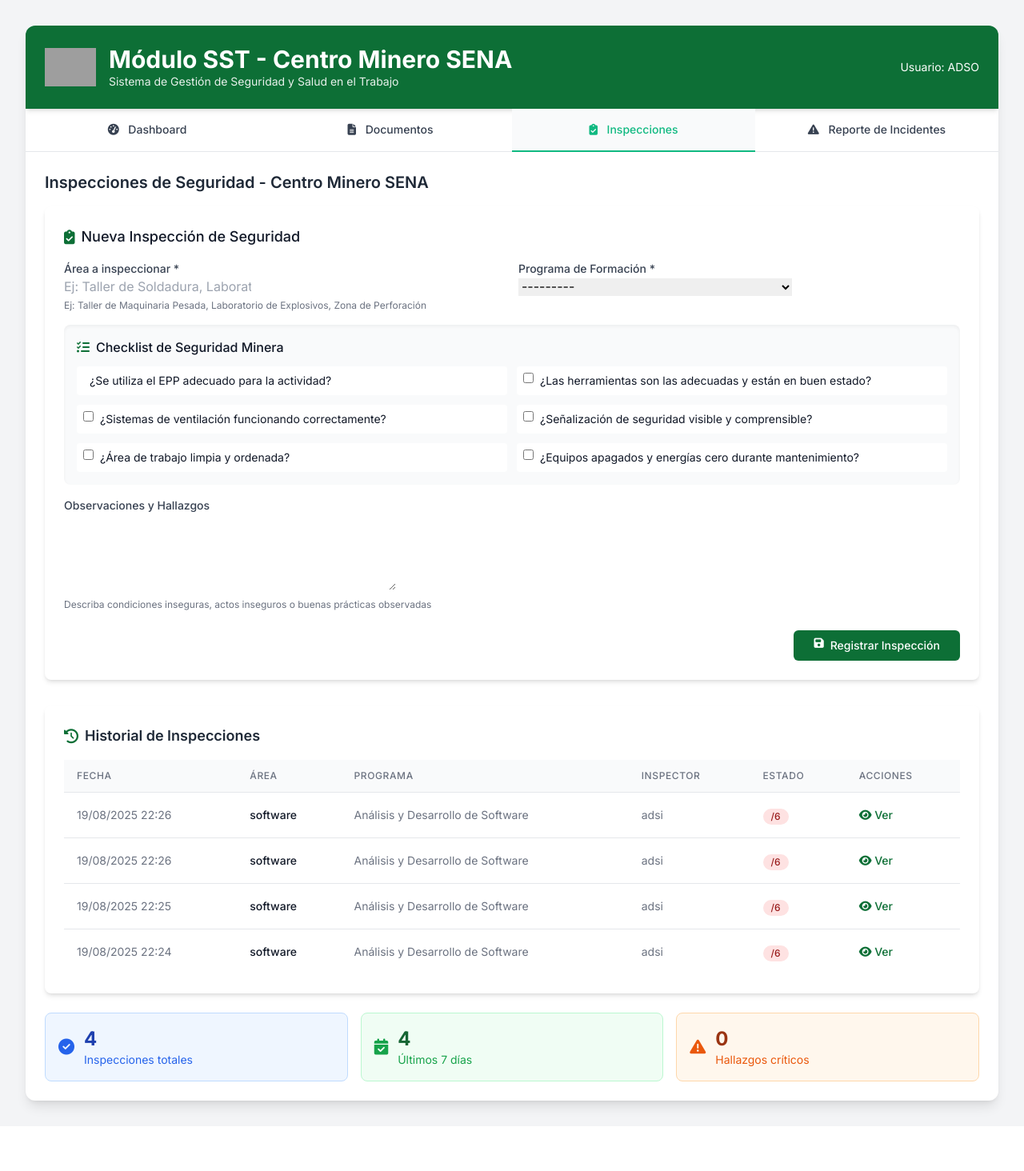
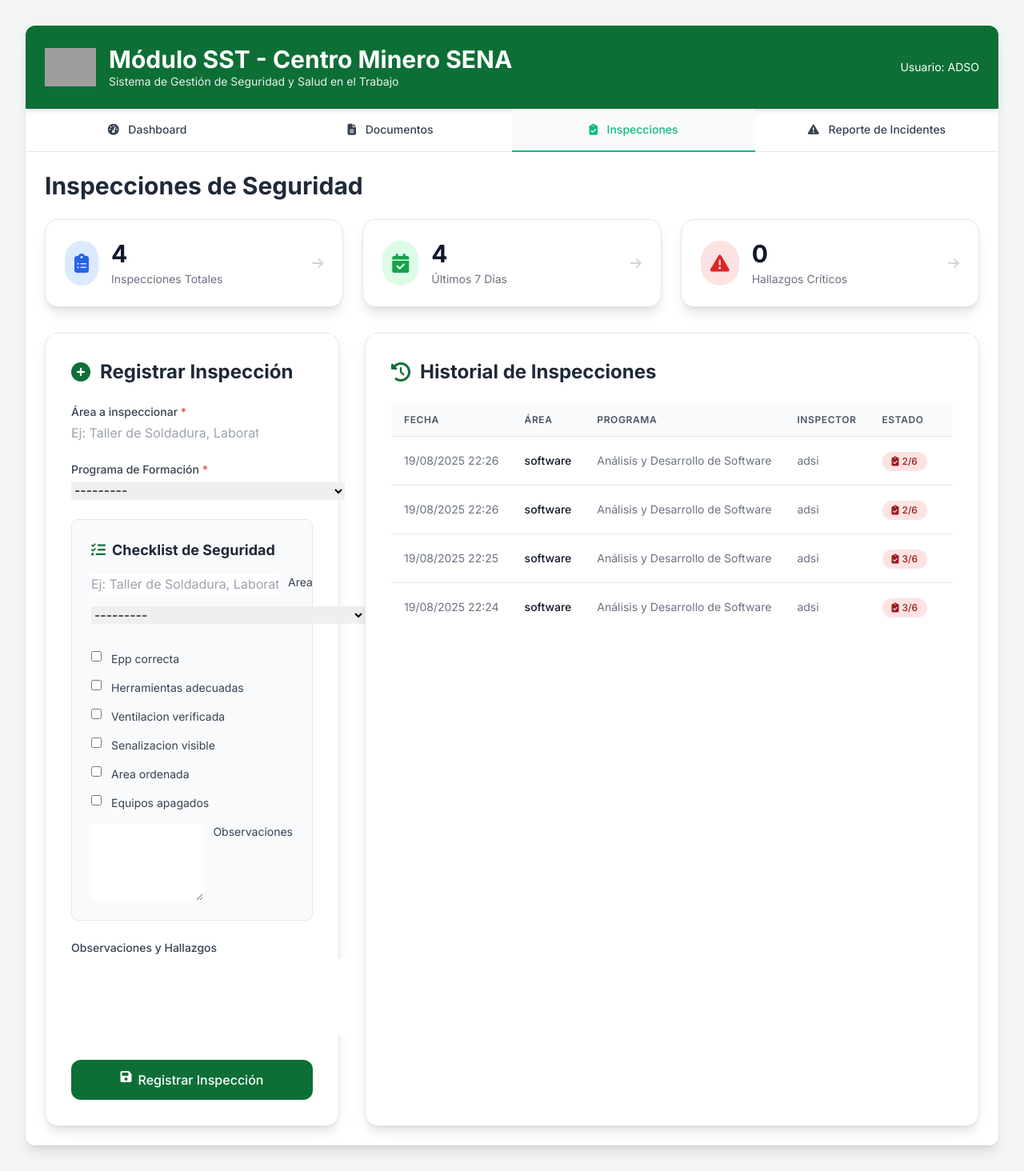
Before and after one commit to 4nd3rs0n0710/SENA_APP, a Django app: page /sst/inspecciones/ in a window 1280 px wide. Shown: the whole page at 80% size. Before the commit the page ends 1396 px from the top, so only its background shows below. Run offline with Django 5.2, Linux system fonts and the light colour scheme; a user stored in the database is signed in; data comes from the database, SQL or seed files in the repository; both versions use the stored data as it was after the commit; some libraries are stand-ins or nearby versions; grey boxes are pictures that could not be loaded.

Commit message:
Se modifico documentos e inspecciones del modulo SST

```diff
--- a/SENA_APP/SENA_APP/urls.py
+++ b/SENA_APP/SENA_APP/urls.py
@@ -1,5 +1,7 @@
 from django.contrib import admin
 from django.urls import path, include
+from django.conf import settings # Importa settings
+from django.conf.urls.static import static # Importa static
 from . import views as main_views
 
 urlpatterns = [
@@ -8,11 +10,14 @@
     path('aprendices/', include('aprendices.urls')),
     path('instructores/', include('instructores.urls')),
     path('programas/', include('programas.urls')),
-    path('sst/', include('sst.urls')),
+    path('sst/', include('sst.urls', namespace='sst')),
 ]
-
 # Personalización del panel administrativo
 
 admin.site.site_header = "Panel Administrativo SENA"
 admin.site.site_title = "SENA APP"
 admin.site.site_title = "Gestión de Aprendices"
+
+if settings.DEBUG:
+    urlpatterns += static(settings.MEDIA_URL, document_root=settings.MEDIA_ROOT)
+    urlpatterns += static(settings.STATIC_URL, document_root=settings.STATIC_ROOT)
--- a/SENA_APP/sst/templates/sst_sena/inspecciones.html
+++ b/SENA_APP/sst/templates/sst_sena/inspecciones.html
@@ -1,108 +1,113 @@
 {% extends 'sst_sena/base.html' %}
 
 {% block content %}
-<h3 class="text-xl font-semibold text-gray-800 mb-4">Inspecciones de Seguridad - Centro Minero SENA</h3>
+<h3 class="text-3xl font-bold text-gray-800 mb-6">Inspecciones de Seguridad</h3>
 
-<!-- Formulario de inspección -->
-<form method="post" class="space-y-4 mb-8">
-    {% csrf_token %}
-    <div class="bg-white p-6 rounded-lg shadow-md">
-        <h4 class="text-lg font-medium text-gray-900 mb-4 flex items-center">
-            <i class="fas fa-clipboard-check text-sena mr-2"></i>Nueva Inspección de Seguridad
-        </h4>
-
-        <div class="grid grid-cols-1 md:grid-cols-2 gap-4 mb-4">
-            <div>
-                <label for="{{ form.area.id_for_label }}" class="block text-sm font-medium text-gray-700">Área a inspeccionar *</label>
-                {{ form.area }}
-                <p class="text-xs text-gray-500 mt-1">Ej: Taller de Maquinaria Pesada, Laboratorio de Explosivos, Zona de Perforación</p>
+<div class="grid grid-cols-1 md:grid-cols-3 gap-6 mb-8">
+    <div class="bg-white p-6 rounded-2xl shadow-lg border border-gray-200 flex items-center justify-between transition-transform duration-300 hover:scale-105">
+        <div class="flex items-center">
+            <div class="flex-shrink-0 bg-blue-100 rounded-full p-3 mr-4">
+                <i class="fas fa-clipboard-list text-blue-600 text-2xl"></i>
             </div>
             <div>
-                <label for="{{ form.programa_formacion.id_for_label }}" class="block text-sm font-medium text-gray-700">Programa de Formación *</label>
-                {{ form.programa_formacion }}
+                <p class="text-3xl font-bold text-gray-900">{{ inspecciones|length }}</p>
+                <p class="text-sm text-gray-500 mt-1">Inspecciones Totales</p>
+            </div>
+        </div>
+        <i class="fas fa-arrow-right text-gray-300"></i>
+    </div>
+    <div class="bg-white p-6 rounded-2xl shadow-lg border border-gray-200 flex items-center justify-between transition-transform duration-300 hover:scale-105">
+        <div class="flex items-center">
+            <div class="flex-shrink-0 bg-green-100 rounded-full p-3 mr-4">
+                <i class="fas fa-calendar-check text-green-600 text-2xl"></i>
+            </div>
+            <div>
+                <p class="text-3xl font-bold text-gray-900">{{ inspecciones_7_dias }}</p>
+                <p class="text-sm text-gray-500 mt-1">Últimos 7 Días</p>
+            </div>
+        </div>
+        <i class="fas fa-arrow-right text-gray-300"></i>
+    </div>
+    <div class="bg-white p-6 rounded-2xl shadow-lg border border-gray-200 flex items-center justify-between transition-transform duration-300 hover:scale-105">
+        <div class="flex items-center">
+            <div class="flex-shrink-0 bg-red-100 rounded-full p-3 mr-4">
+                <i class="fas fa-exclamation-triangle text-red-600 text-2xl"></i>
+            </div>
+            <div>
+                <p class="text-3xl font-bold text-gray-900">{{ hallazgos_criticos }}</p>
+                <p class="text-sm text-gray-500 mt-1">Hallazgos Críticos</p>
+            </div>
+        </div>
+        <i class="fas fa-arrow-right text-gray-300"></i>
     </div>
 </div>
 
-        <div class="bg-gray-50 p-4 rounded-lg shadow-inner mb-4">
-            <h4 class="font-medium text-gray-900 mb-3 flex items-center">
-                <i class="fas fa-list-check text-sena mr-2"></i>Checklist de Seguridad Minera
+<div class="grid grid-cols-1 lg:grid-cols-3 gap-8">
+    <div class="lg:col-span-1 bg-white p-8 rounded-2xl shadow-lg border border-gray-200 h-fit">
+        <h4 class="text-2xl font-bold text-gray-800 mb-6 flex items-center">
+            <i class="fas fa-plus-circle text-sena mr-3 text-2xl"></i>
+            Registrar Inspección
         </h4>
-            <div class="grid grid-cols-1 md:grid-cols-2 gap-3">
-                <div class="flex items-start p-2 bg-white rounded">
-                    {{ form.epp_correcto }}
-                    <label for="{{ form.epp_correcto.id_for_label }}" class="ml-2 block text-sm text-gray-900">
-                        ¿Se utiliza el EPP adecuado para la actividad?
+        <form method="post" class="space-y-6">
+            {% csrf_token %}
+            <div>
+                <label for="{{ form.area.id_for_label }}" class="block text-sm font-medium text-gray-700 mb-1">Área a inspeccionar <span class="text-red-500">*</span></label>
+                {{ form.area }}
+            </div>
+            <div>
+                <label for="{{ form.programa_formacion.id_for_label }}" class="block text-sm font-medium text-gray-700 mb-1">Programa de Formación <span class="text-red-500">*</span></label>
+                {{ form.programa_formacion }}
+            </div>
+            <div class="bg-gray-50 p-6 rounded-lg border border-gray-200">
+                <h5 class="font-bold text-gray-800 mb-4 text-lg">
+                    <i class="fas fa-list-check text-sena mr-2"></i>Checklist de Seguridad
+                </h5>
+                <div class="space-y-4">
+                    {% for field in form.visible_fields %}
+                        {% if field.field.widget.attrs.class != "select-form" and field.field.widget.attrs.class != "input-form" %}
+                            <div class="flex items-start">
+                                {{ field }}
+                                <label for="{{ field.id_for_label }}" class="ml-3 text-sm text-gray-700 cursor-pointer">
+                                    {{ field.label }}
                                 </label>
                             </div>
-                <div class="flex items-start p-2 bg-white rounded">
-                    {{ form.herramientas_adecuadas }}
-                    <label for="{{ form.herramientas_adecuadas.id_for_label }}" class="ml-2 block text-sm text-gray-900">
-                        ¿Las herramientas son las adecuadas y están en buen estado?
-                    </label>
-                </div>
-                <div class="flex items-start p-2 bg-white rounded">
-                    {{ form.ventilacion_verificada }}
-                    <label for="{{ form.ventilacion_verificada.id_for_label }}" class="ml-2 block text-sm text-gray-900">
-                        ¿Sistemas de ventilación funcionando correctamente?
-                    </label>
-                </div>
-                <div class="flex items-start p-2 bg-white rounded">
-                    {{ form.senalizacion_visible }}
-                    <label for="{{ form.senalizacion_visible.id_for_label }}" class="ml-2 block text-sm text-gray-900">
-                        ¿Señalización de seguridad visible y comprensible?
-                    </label>
-                </div>
-                <div class="flex items-start p-2 bg-white rounded">
-                    {{ form.area_ordenada }}
-                    <label for="{{ form.area_ordenada.id_for_label }}" class="ml-2 block text-sm text-gray-900">
-                        ¿Área de trabajo limpia y ordenada?
-                    </label>
-                </div>
-                <div class="flex items-start p-2 bg-white rounded">
-                    {{ form.equipos_apagados }}
-                    <label for="{{ form.equipos_apagados.id_for_label }}" class="ml-2 block text-sm text-gray-900">
-                        ¿Equipos apagados y energías cero durante mantenimiento?
-                    </label>
+                        {% endif %}
+                    {% endfor %}
                 </div>
             </div>
+            <div>
+                <label for="{{ form.observaciones.id_for_label }}" class="block text-sm font-medium text-gray-700 mb-1">Observaciones y Hallazgos</label>
+                {{ form.observaciones }}
             </div>
-
-        <div>
-            <label for="{{ form.observaciones.id_for_label }}" class="block text-sm font-medium text-gray-700">Observaciones y Hallazgos</label>
-            {{ form.observaciones }}
-            <p class="text-xs text-gray-500 mt-1">Describa condiciones inseguras, actos inseguros o buenas prácticas observadas</p>
-        </div>
-
-        <div class="mt-6 text-right">
-            <button type="submit" class="inline-flex justify-center py-2 px-6 border border-transparent shadow-sm text-sm font-medium rounded-md text-white bg-sena hover:bg-green-800 focus:outline-none focus:ring-2 focus:ring-offset-2 focus:ring-green-500">
+            <div class="mt-8">
+                <button type="submit" class="w-full inline-flex justify-center py-3 px-6 border border-transparent text-base font-medium rounded-xl shadow-sm text-white bg-sena hover:bg-green-700 focus:outline-none focus:ring-2 focus:ring-offset-2 focus:ring-green-500 transition-colors">
                     <i class="fas fa-save mr-2"></i>Registrar Inspección
                 </button>
             </div>
+        </form>
     </div>
-</form>
 
-<!-- Historial de inspecciones -->
-<div class="bg-white rounded-lg shadow-md p-6">
-    <h4 class="text-lg font-semibold text-gray-800 mb-4 flex items-center">
-        <i class="fas fa-history text-sena mr-2"></i>Historial de Inspecciones
+    <div class="lg:col-span-2 bg-white p-8 rounded-2xl shadow-lg border border-gray-200">
+        <h4 class="text-2xl font-bold text-gray-800 mb-6 flex items-center">
+            <i class="fas fa-history text-sena mr-3 text-2xl"></i>
+            Historial de Inspecciones
         </h4>
-
         {% if inspecciones %}
         <div class="overflow-x-auto">
             <table class="min-w-full divide-y divide-gray-200">
                 <thead class="bg-gray-50">
                     <tr>
-                    <th class="px-4 py-3 text-left text-xs font-medium text-gray-500 uppercase tracking-wider">Fecha</th>
-                    <th class="px-4 py-3 text-left text-xs font-medium text-gray-500 uppercase tracking-wider">Área</th>
-                    <th class="px-4 py-3 text-left text-xs font-medium text-gray-500 uppercase tracking-wider">Programa</th>
-                    <th class="px-4 py-3 text-left text-xs font-medium text-gray-500 uppercase tracking-wider">Inspector</th>
-                    <th class="px-4 py-3 text-left text-xs font-medium text-gray-500 uppercase tracking-wider">Estado</th>
-                    <th class="px-4 py-3 text-left text-xs font-medium text-gray-500 uppercase tracking-wider">Acciones</th>
+                        <th class="px-4 py-3 text-left text-xs font-semibold text-gray-600 uppercase tracking-wider">Fecha</th>
+                        <th class="px-4 py-3 text-left text-xs font-semibold text-gray-600 uppercase tracking-wider">Área</th>
+                        <th class="px-4 py-3 text-left text-xs font-semibold text-gray-600 uppercase tracking-wider">Programa</th>
+                        <th class="px-4 py-3 text-left text-xs font-semibold text-gray-600 uppercase tracking-wider">Inspector</th>
+                        <th class="px-4 py-3 text-left text-xs font-semibold text-gray-600 uppercase tracking-wider">Estado</th>
+                        <th class="px-4 py-3 text-center text-xs font-semibold text-gray-600 uppercase tracking-wider">Acciones</th>
                     </tr>
                 </thead>
                 <tbody class="bg-white divide-y divide-gray-200">
                     {% for inspeccion in inspecciones %}
-                <tr>
+                    <tr class="hover:bg-gray-50 transition-colors">
                         <td class="px-4 py-4 whitespace-nowrap text-sm text-gray-500">
                             {{ inspeccion.fecha|date:"d/m/Y H:i" }}
                         </td>
@@ -117,24 +122,27 @@
                         </td>
                         <td class="px-4 py-4 whitespace-nowrap">
                             {% with total_checks=6 %}
-                        {% with checks_ok=inspeccion.epp_correcto|add:inspeccion.herramientas_adecuadas|add:inspeccion.ventilacion_verificada|add:inspeccion.senalizacion_visible|add:inspeccion.area_ordenada|add:inspeccion.equipos_apagados %}
-                        <span class="inline-flex items-center px-2.5 py-0.5 rounded-full text-xs font-medium
+                            {% with checks_ok=inspeccion.epp_correcta|add:inspeccion.herramientas_adecuadas|add:inspeccion.ventilacion_verificada|add:inspeccion.senalizacion_visible|add:inspeccion.area_ordenada|add:inspeccion.equipos_apagados %}
+                            <span class="inline-flex items-center px-3 py-1 rounded-full text-xs font-medium
                                 {% if checks_ok == total_checks %}bg-green-100 text-green-800
                                 {% elif checks_ok >= total_checks|add:"-2" %}bg-yellow-100 text-yellow-800
                                 {% else %}bg-red-100 text-red-800{% endif %}">
-                            {{ checks_ok }}/{{ total_checks }}
+                                <i class="fas fa-clipboard-check mr-1"></i> {{ checks_ok }}/{{ total_checks }}
                             </span>
                             {% endwith %}
                             {% endwith %}
                         </td>
-                    <td class="px-4 py-4 whitespace-nowrap text-sm font-medium">
-                        <a href="#" class="text-sena hover:text-green-700 mr-3">
-                            <i class="fas fa-eye"></i> Ver
+                        <td class="px-4 py-4 whitespace-nowrap text-sm font-medium text-center">
+                            <a href="{% url 'sst:ver_inspeccion' pk=inspeccion.pk %}" class="text-sena hover:text-green-700 transition-colors mr-3" title="Ver detalles">
+                                <i class="fas fa-eye text-lg"></i>
                             </a>
                             {% if user == inspeccion.inspector or user.instructor %}
-                        <a href="#" class="text-red-600 hover:text-red-900">
-                            <i class="fas fa-trash"></i>
-                        </a>
+                            <form action="{% url 'sst:eliminar_inspeccion' pk=inspeccion.pk %}" method="post" class="inline-block" onsubmit="return confirm('¿Está seguro de que desea eliminar esta inspección?');">
+                                {% csrf_token %}
+                                <button type="submit" class="text-red-600 hover:text-red-800 transition-colors" title="Eliminar">
+                                    <i class="fas fa-trash-alt text-lg"></i>
+                                </button>
+                            </form>
                             {% endif %}
                         </td>
                     </tr>
@@ -143,42 +151,12 @@
             </table>
         </div>
         {% else %}
-    <div class="text-center py-8 bg-gray-50 rounded-lg">
-        <i class="fas fa-clipboard-list text-gray-300 text-4xl mb-2"></i>
-        <p class="text-gray-500">No hay inspecciones registradas</p>
-        <p class="text-sm text-gray-400 mt-1">Realice la primera inspección utilizando el formulario superior</p>
+        <div class="text-center py-10 bg-gray-50 rounded-lg border border-dashed border-gray-300">
+            <i class="fas fa-clipboard-list text-gray-300 text-5xl mb-3"></i>
+            <p class="text-gray-500 font-medium">No hay inspecciones registradas.</p>
+            <p class="text-sm text-gray-400 mt-1">Realice la primera inspección utilizando el formulario de la izquierda.</p>
         </div>
         {% endif %}
     </div>
-
-<!-- Estadísticas rápidas -->
-<div class="grid grid-cols-1 md:grid-cols-3 gap-4 mt-6">
-    <div class="bg-blue-50 p-4 rounded-lg border border-blue-200">
-        <div class="flex items-center">
-            <i class="fas fa-check-circle text-blue-600 text-xl mr-3"></i>
-            <div>
-                <p class="text-2xl font-bold text-blue-800">{{ inspecciones|length }}</p>
-                <p class="text-sm text-blue-600">Inspecciones totales</p>
-            </div>
-        </div>
-    </div>
-    <div class="bg-green-50 p-4 rounded-lg border border-green-200">
-        <div class="flex items-center">
-            <i class="fas fa-calendar-check text-green-600 text-xl mr-3"></i>
-            <div>
-                <p class="text-2xl font-bold text-green-800">{{ inspecciones_7_dias }}</p>
-                <p class="text-sm text-green-600">Últimos 7 días</p>
-            </div>
-        </div>
-    </div>
-    <div class="bg-orange-50 p-4 rounded-lg border border-orange-200">
-        <div class="flex items-center">
-            <i class="fas fa-exclamation-triangle text-orange-600 text-xl mr-3"></i>
-            <div>
-                <p class="text-2xl font-bold text-orange-800">{{ hallazgos_criticos }}</p>
-                <p class="text-sm text-orange-600">Hallazgos críticos</p>
-            </div>
-        </div>
-    </div>
 </div>
 {% endblock %}
--- a/SENA_APP/sst/urls.py
+++ b/SENA_APP/sst/urls.py
@@ -9,4 +9,5 @@
     path('inspecciones/', views.inspecciones, name='inspecciones'),
     path('incidentes/', views.incidentes, name='incidentes'),
     path('reportes/', views.reportes_estadisticas, name='reportes'),
+    path('inspecciones/<int:pk>/', views.ver_inspeccion, name='ver_inspeccion'),
 ]
--- a/SENA_APP/sst/views.py
+++ b/SENA_APP/sst/views.py
@@ -1,5 +1,5 @@
 from django.db.models import Count
-from django.shortcuts import redirect, render
+from django.shortcuts import get_object_or_404, redirect, render
 from django.contrib.auth.decorators import login_required
 from django.utils import timezone
 from datetime import timedelta
@@ -172,3 +172,12 @@
         'inspecciones_por_mes': inspecciones_por_mes,
     }
     return render(request, 'sst/reportes.html', context)
+
+def ver_inspeccion(request, pk):
+    # Obtiene el objeto de inspección especifico o devuelve un error 404 si no existe
+    inspeccion = get_object_or_404(InspeccionesSST, pk=pk)
+
+    context = {
+        'inspeccion': inspeccion
+    }
+    return render(request, 'sst_sena/ver_inspeccion.html', context)
```
Also changed, not shown: SENA_APP/SENA_APP/settings.py (+9 -0 lines), SENA_APP/aprendices/templates/index.html (+11 -4 lines), SENA_APP/sst/templates/sst_sena/documentos.html (+50 -50 lines), SENA_APP/sst/templates/sst_sena/ver_inspeccion.html (added, +47 -0 lines), SENA_APP/db.sqlite3, SENA_APP/static/images/logo_sena.png (added). Lines whose indentation alone changed are shown as unchanged.
